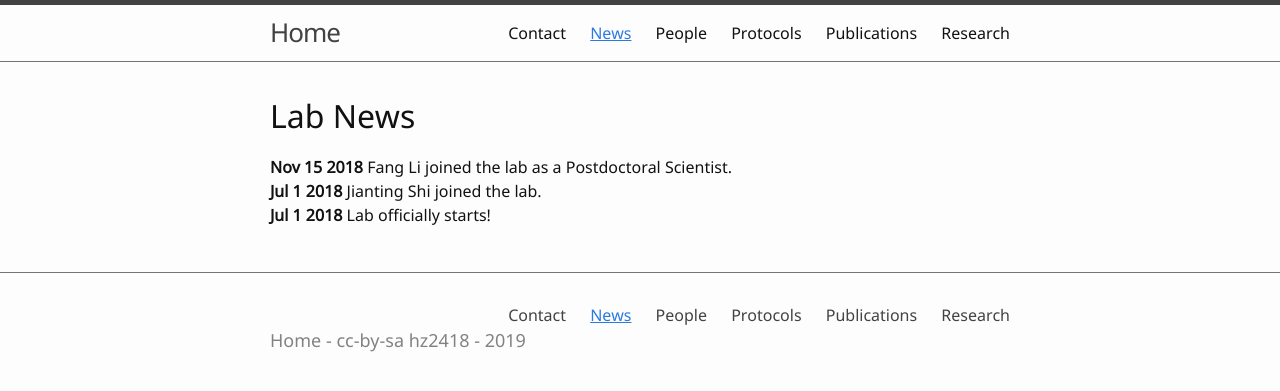
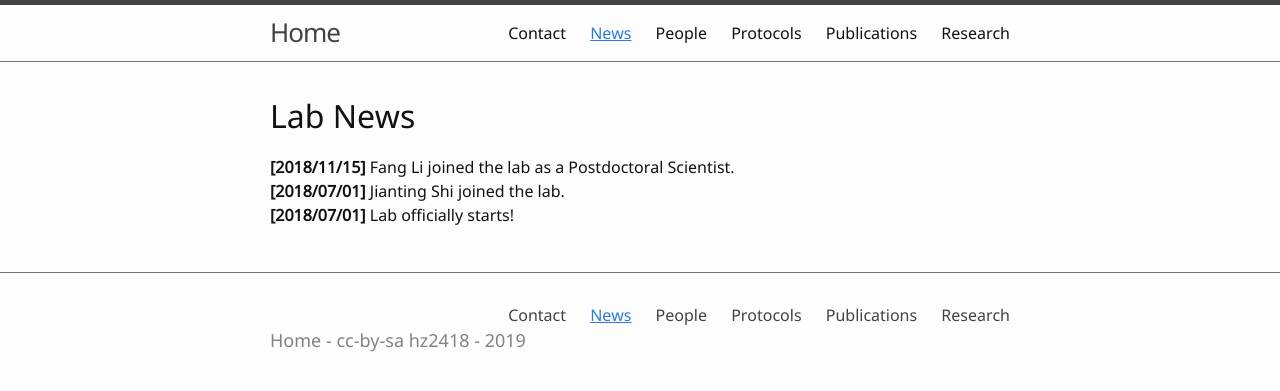
Before and after one commit to hanruizhang/zhanglab, a Jekyll site: the page built from News.md, in a window 1280 px wide. Shown: the top 391 px of the page. Built offline with Jekyll 4.4.1, drawn with Linux system fonts in a browser that asks for light colours.

Commit message:
Update News.md

```diff
--- a/News.md
+++ b/News.md
@@ -5,6 +5,6 @@ nav: true
 
 # Lab News
 
-**Nov 15 2018**  Fang Li joined the lab as a Postdoctoral Scientist.
-**Jul 1 2018**   Jianting Shi joined the lab.
-**Jul 1 2018**   Lab officially starts!
+**[2018/11/15]**  Fang Li joined the lab as a Postdoctoral Scientist.
+**[2018/07/01]**  Jianting Shi joined the lab.
+**[2018/07/01]**  Lab officially starts!
```
